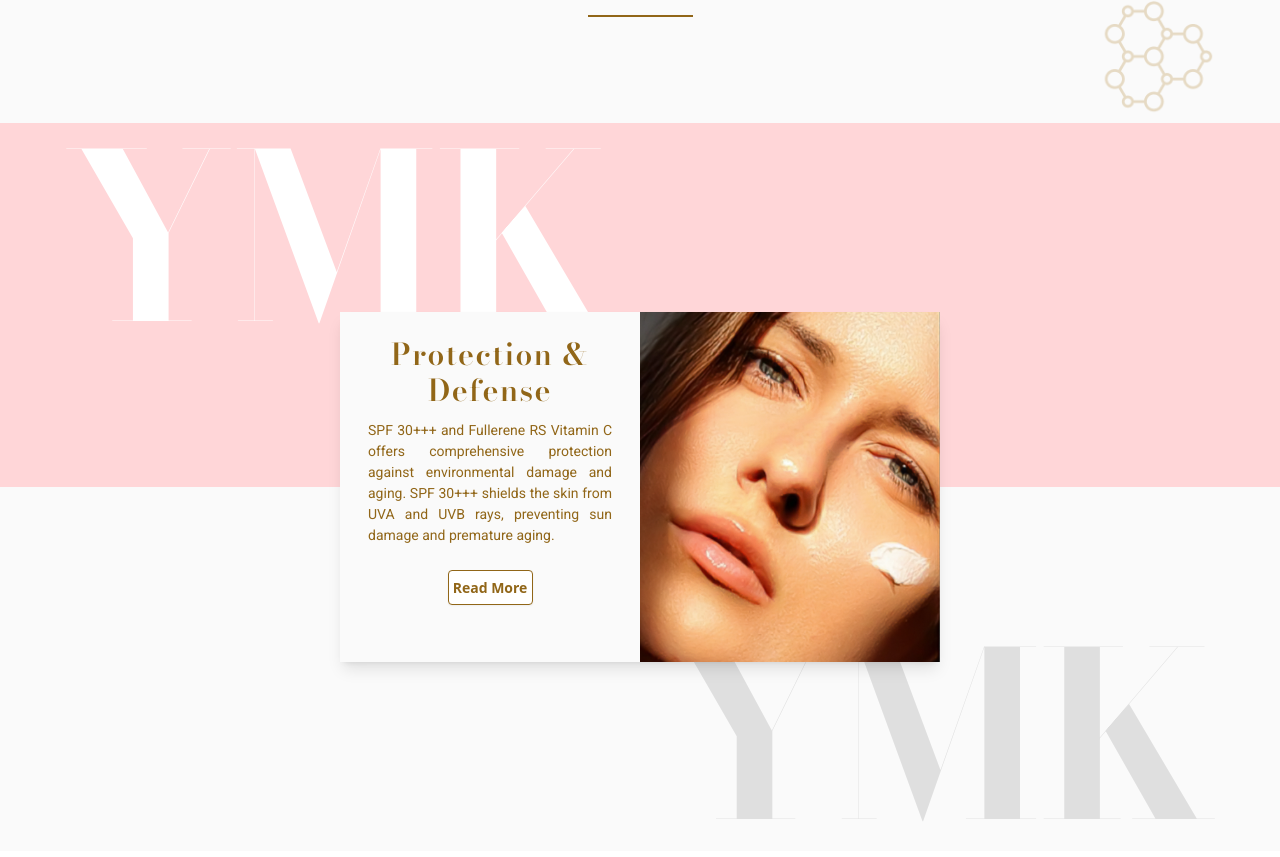
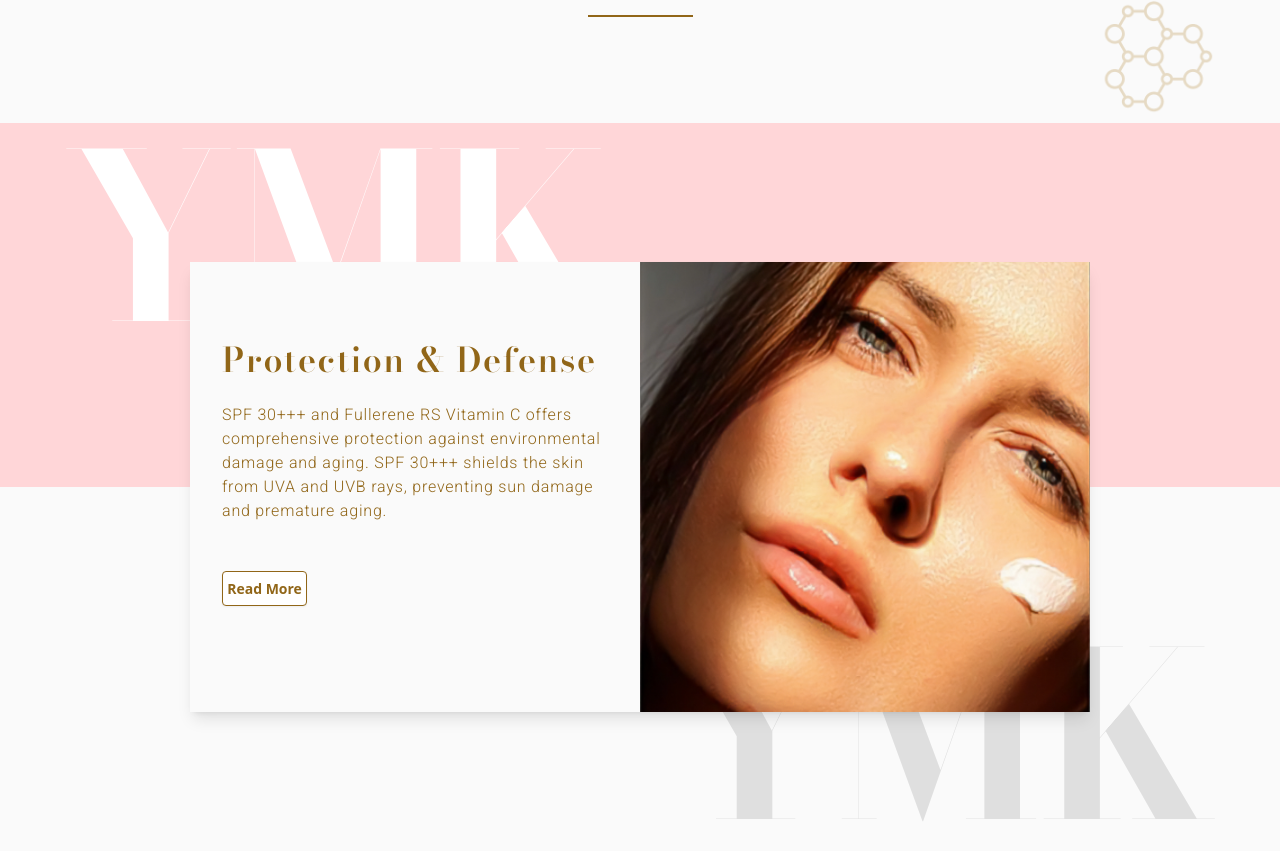
Before and after one commit to DiusMontenegro/ymk, a Next.js app: page / in a window 1280 px wide. Shown: the part 857-1714 px from the top of the page. Built offline with nearby package versions, Linux system fonts and the light colour scheme.

Commit message:
style: Desktop view Feature Section Protection and Defense

```diff
--- a/components/home/SkinProtection.tsx
+++ b/components/home/SkinProtection.tsx
@@ -15,7 +15,7 @@ const SkinProtection = () => {
                 <h3 className="font-bodoni-moda absolute bottom-0 right-0 text-[80px] font-bold leading-none text-black opacity-10 md:text-[180px] lg:text-[230px]">
                     YMK
                 </h3>
-                <div className="z-10 flex h-[480px] w-[270px] flex-col bg-[#fafafa] text-[#916618] shadow-lg md:h-[350px] md:w-[600px] md:flex-row-reverse">
+                <div className="z-10 flex h-[480px] w-[270px] flex-col bg-[#fafafa] text-[#916618] shadow-lg md:h-[350px] md:w-[600px] md:flex-row-reverse lg:h-[450px] lg:w-[900px]">
                     <Image
                         className="h-1/2 flex-1 object-cover object-top md:h-full md:w-1/2 md:object-cover md:object-right"
                         src="/assets/protection-poster.webp"
@@ -23,11 +23,11 @@ const SkinProtection = () => {
                         width={2000}
                         height={2000}
                     />
-                    <div className="flex-1 px-4 py-6 text-center">
-                        <h4 className="font-bodoni-moda mb-3 text-xl font-semibold tracking-wider md:text-3xl">
+                    <div className="flex-1 px-4 py-6 text-center lg:px-8 lg:py-20 lg:text-start">
+                        <h4 className="font-bodoni-moda mb-3 text-xl font-semibold tracking-wider md:text-3xl lg:mb-[25px] lg:text-[34px]">
                             Protection & Defense
                         </h4>
-                        <p className="font-roboto mb-6 text-[12px] md:px-3 md:text-justify md:text-[14px] md:tracking-normal">
+                        <p className="font-roboto mb-6 text-[12px] md:px-3 md:text-justify md:text-[14px] md:tracking-normal lg:mb-12 lg:p-0 lg:text-start lg:text-[16px] lg:font-light lg:tracking-wider">
                             SPF 30+++ and Fullerene RS Vitamin C offers comprehensive protection
                             against environmental damage and aging. SPF 30+++ shields the skin from
                             UVA and UVB rays, preventing sun damage and premature aging.
```
